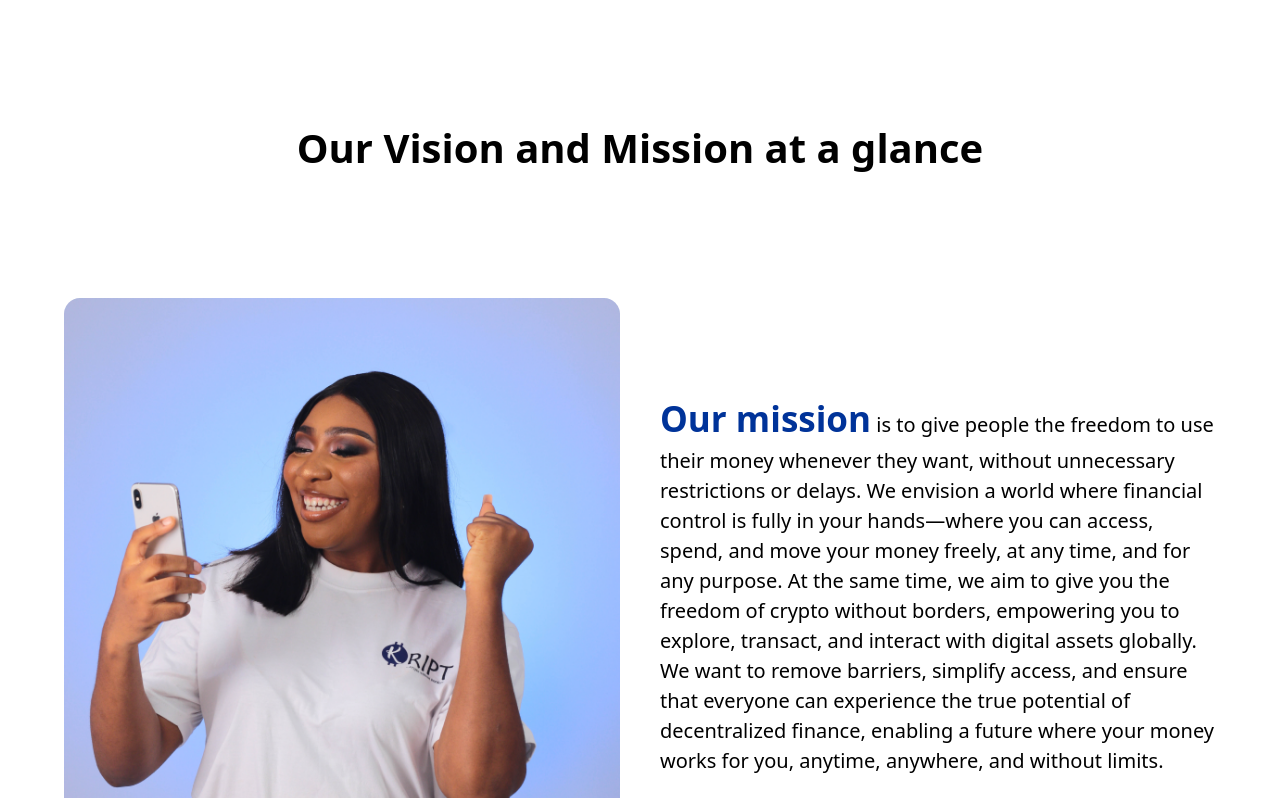
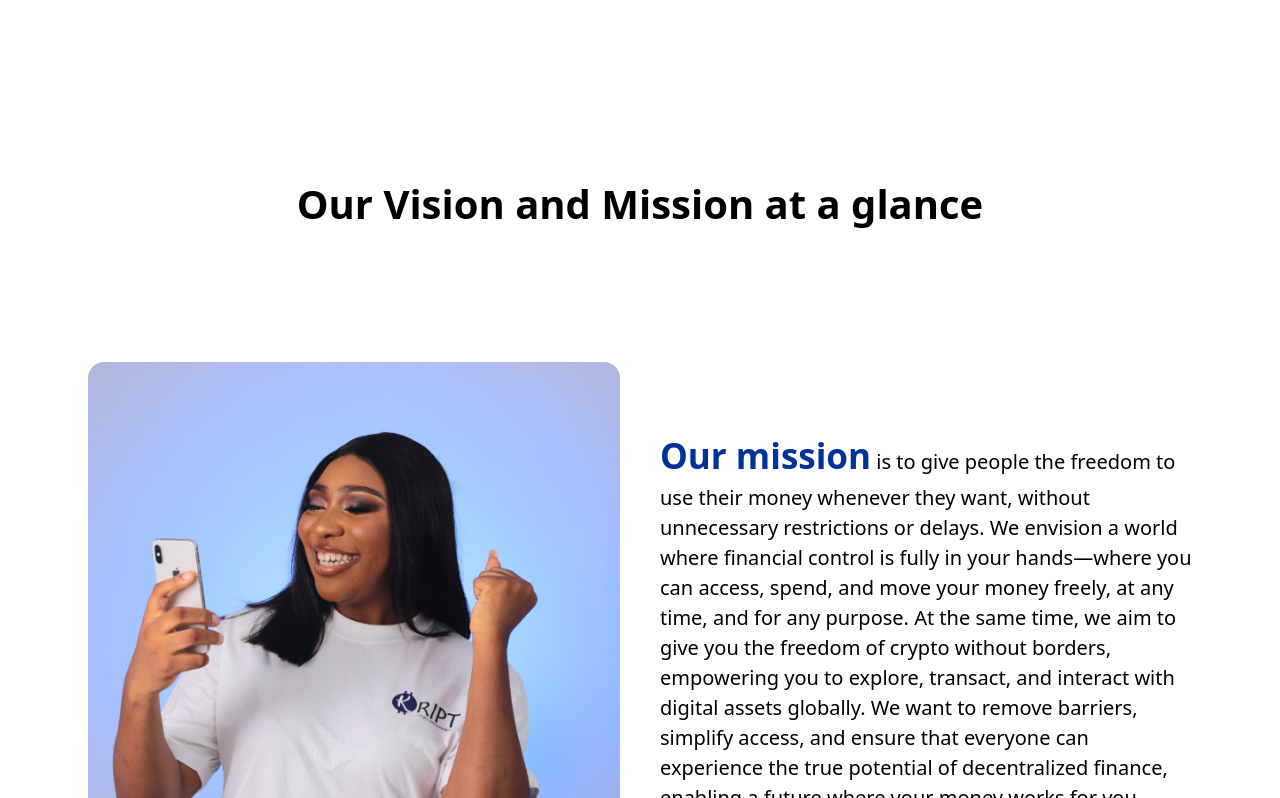
Before and after one commit to indianapolis1738/kript-next, a Next.js app: page /about in a window 1280 px wide. Shown: the part 962-1760 px from the top of the page. Built offline with nearby package versions, Linux system fonts and the light colour scheme.

Commit message:
feat: add lazy loading to images.

```diff
--- a/src/app/about/page.tsx
+++ b/src/app/about/page.tsx
@@ -59,7 +59,7 @@ const About = () => {
 
       {/* Vision and Mission Section */}
       <motion.div
-        className="max-w-6xl mx-auto"
+        className="max-w-6xl mx-auto p-4"
         initial={{ opacity: 0 }}
         whileInView={{ opacity: 1 }}
         transition={{ duration: 0.8 }}
@@ -68,7 +68,7 @@ const About = () => {
         <h2 className="text-[25px] md:text-[40px] font-bold text-center mt-10">
           Our Vision and Mission at a glance
         </h2>
-        <div className="flex justify-center items-center flex-col md:flex-row mt-30 gap-10">
+        <div className="flex justify-center items-center flex-col md:flex-row mt-30 gap-10 p-2">
           <motion.div
             className="w-98% md:w-1/2"
             initial={{ opacity: 0 }}
@@ -81,6 +81,7 @@ const About = () => {
               width={1000}
               height={500}
               className="w-full h-auto object-cover rounded-2xl"
+              loading='lazy'
             />
           </motion.div>
           <motion.div
@@ -118,6 +119,7 @@ const About = () => {
               width={1000}
               height={500}
               className="w-full h-auto object-cover rounded-2xl"
+              loading='lazy'
             />
           </motion.div>
           <motion.div
--- a/src/app/page.tsx
+++ b/src/app/page.tsx
@@ -140,6 +140,7 @@ const Home = () => {
             height={10}
             sizes="max-width: 100% max-width: 100%"
             className="mt-8 md:mt-0 w-full md:w-[90%] mx-auto h-[90%] md:p-15"
+            loading="lazy"
           />
         </div>
       </motion.div>
@@ -221,6 +222,7 @@ const Home = () => {
             height={10}
             sizes="max-width: 100% max-width: 100%"
             className="mt-8 md:mt-0 w-full md:w-[90%] mx-auto h-[90%] p-4 md:p-15 lg:p-0"
+            loading="lazy"
           />
         </div>
         <div className="w-[98%] lg:w-1/2 mx-auto p-3 md:p-20">
@@ -240,6 +242,7 @@ const Home = () => {
                   width={50}
                   height={50}
                   className="w-auto h-auto"
+                  loading="lazy"
                 />
               </div>
               <div className="w-[80%]">
@@ -259,6 +262,7 @@ const Home = () => {
                   width={50}
                   height={50}
                   className="w-auto h-auto"
+                  loading="lazy"
                 />
               </div>
               <div className="w-[80%]">
@@ -279,6 +283,7 @@ const Home = () => {
                   width={50}
                   height={50}
                   className="w-auto h-auto"
+                  loading="lazy"
                 />
               </div>
               <div className="w-[80%]">
@@ -322,7 +327,7 @@ const Home = () => {
       </div>
       <div className="w-full md:flex-row flex-col flex justify-center items-center bg-white h-[10rem] mt-10 z-0 gap-[0.5rem]">
         <div className="bg-[#DFEFFE] pl-3 pr-3 h-13 md:h-20 flex items-center rounded-full">
-          <img src={"logo.png"} alt="kript" className="h-6 md:h-10" />
+          <img src={"logo.png"} alt="kript" className="h-6 md:h-10" loading="lazy" />
         </div>
         <h2 className="text-[18px] md:text-[30px] font-semibold">
           The trading platform you can trust
```
